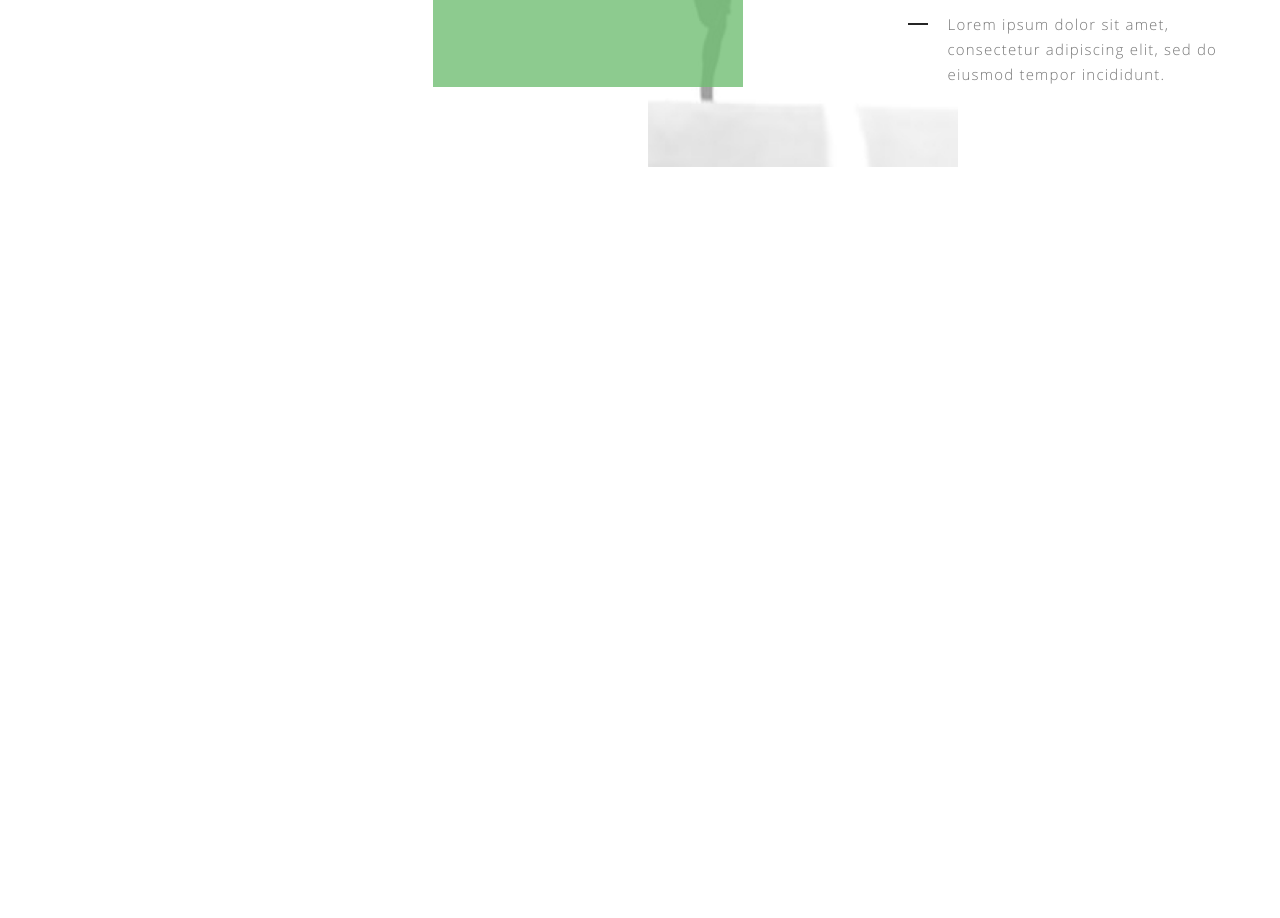
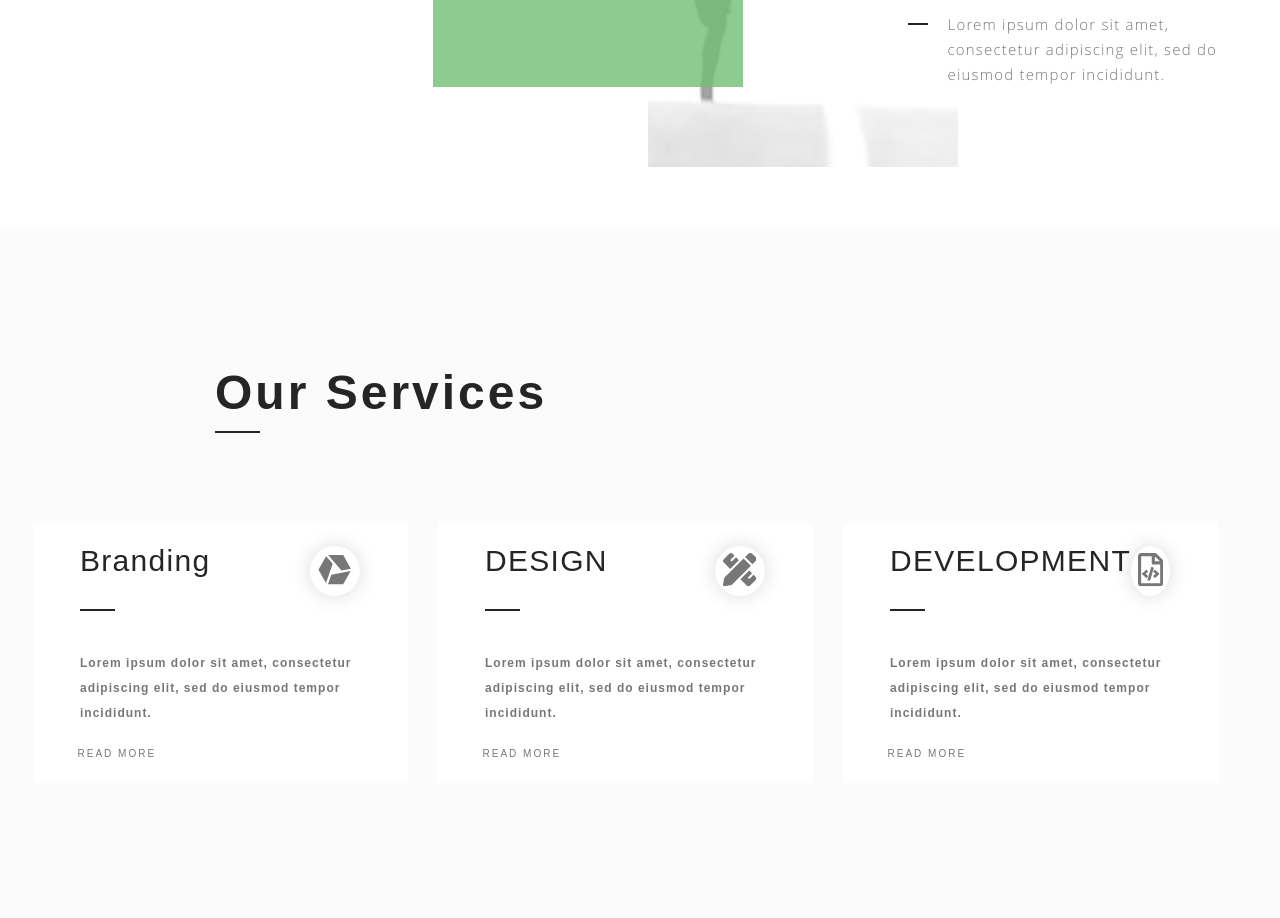
Before and after one commit to IonShive/Agency, a website: page app/index.html in a window 1280 px wide. Shown: the part 1313-2231 px from the top of the page. Before the commit the page ends 1540 px from the top, so only its background shows below. Drawn offline with nearby package versions, Linux system fonts and the light colour scheme; files that its build step writes are made by us from their sources; files whose address does not match are found by name.

Commit message:
added services

```diff
--- a/app/index.html
+++ b/app/index.html
@@ -94,6 +94,69 @@
 				</div>
 			</div>
 		</section>
+		<section class="services">
+			<div class="container">
+				<h3 class="services__title title">
+					Our Services
+				</h3>
+				<div class="services__items">
+					<div class="services__item">
+						<div class="services__item-box">
+							<h3 class="services__item-title">
+								Branding
+							</h3>
+							<div class="services__item-img">
+								<svg>
+									<use xlink:href="img/icons/sprite.svg#brands"></use>
+								</svg>
+							</div>
+						</div>
+						<h4 class="services__item-text">
+							Lorem ipsum dolor sit amet, consectetur adipiscing elit, sed do eiusmod tempor incididunt.
+						</h4>
+						<a class="services__item-link" href="#">
+							READ MORE
+						</a>
+					</div>
+					<div class="services__item">
+						<div class="services__item-box">
+							<h3 class="services__item-title">
+								DESIGN
+							</h3>
+							<div class="services__item-img">
+								<svg>
+									<use xlink:href="img/icons/sprite.svg#pencil"></use>
+								</svg>
+							</div>
+						</div>
+						<h4 class="services__item-text">
+							Lorem ipsum dolor sit amet, consectetur adipiscing elit, sed do eiusmod tempor incididunt.
+						</h4>
+						<a class="services__item-link" href="#">
+							READ MORE
+						</a>
+					</div>
+					<div class="services__item">
+						<div class="services__item-box">
+							<h3 class="services__item-title">
+								DEVELOPMENT
+							</h3>
+							<div class="services__item-img">
+								<svg>
+									<use xlink:href="img/icons/sprite.svg#cod"></use>
+								</svg>
+							</div>
+						</div>
+						<h4 class="services__item-text">
+							Lorem ipsum dolor sit amet, consectetur adipiscing elit, sed do eiusmod tempor incididunt.
+						</h4>
+						<a class="services__item-link" href="#">
+							READ MORE
+						</a>
+					</div>
+				</div>
+			</div>
+		</section>
 	</main>
 	<footer class="footer">
 	</footer>
--- a/app/scss/_global.scss
+++ b/app/scss/_global.scss
@@ -33,5 +33,24 @@ a {
 
 .container-content {
 	max-width: 1085px;
+	padding: 0 15px;
 	margin: 0 auto;
 }
+
+.title {
+	font-size: 48px;
+	line-height: 71px;
+	letter-spacing: 3px;
+	color: $title;
+	@extend %Oswald-700;
+	position: relative;
+	&::before {
+		content: "";
+		width: 45px;
+		height: 2px;
+		position: absolute;
+		left: 0;
+		bottom: -5px;
+		background-color: $title;
+	}
+}
--- a/app/scss/style.scss
+++ b/app/scss/style.scss
@@ -194,4 +194,91 @@
 	}
 }
 
+.services {
+	padding: 130px 0 135px;
+	background-color: #fbfbfb;
+	&__title {
+		margin-bottom: 95px;
+		margin-left: 200px;
+	}
+	&__items {
+		display: flex;
+		justify-content: center;
+		align-items: center;
+		flex-wrap: wrap;
+	}
+	&__item {
+		width: 375px;
+		height: 260px;
+		margin-right: 30px;
+		display: flex;
+		justify-content: center;
+		align-items: center;
+		flex-direction: column;
+		background-color: #fff;
+		&:last-child {
+			svg {
+				width: 25px;
+			}
+		}
+		&:hover {
+			transition: all 0.2s;
+			border-bottom: 3px solid $accent;
+			svg {
+				fill: $title;
+			}
+		}
+	}
+	&__item-box {
+		width: 280px;
+		margin-bottom: 35px;
+		display: flex;
+		justify-content: space-between;
+	}
+	&__item-title {
+		font-size: 30px;
+		line-height: 29px;
+		letter-spacing: 1.3px;
+		color: $title;
+		@extend %Oswald-300;
+		position: relative;
+		&::before {
+			content: "";
+			width: 35px;
+			height: 2px;
+			position: absolute;
+			left: 0;
+			bottom: -15px;
+			background-color: $title;
+		}
+	}
+	&__item-img {
+		width: 50px;
+		height: 50px;
+		display: flex;
+		justify-content: center;
+		align-items: center;
+		border-radius: 50%;
+		background-color: #fff;
+		box-shadow: 0px 0px 20px #dbdbdb;
+		svg {
+			width: 35px;
+			height: 35px;
+			fill: #777777;
+		}
+	}
+	&__item-text {
+		width: 280px;
+		margin: 20px;
+	}
+	&__item-link {
+		margin-left: 45px;
+		margin-right: auto;
+		font-size: 10px;
+		line-height: 15px;
+		color: #777777;
+		@extend %Oswald-300;
+	}
+}
+
 @import "media";
```
Also changed, not shown: app/img/icons/sprite.svg (added).
